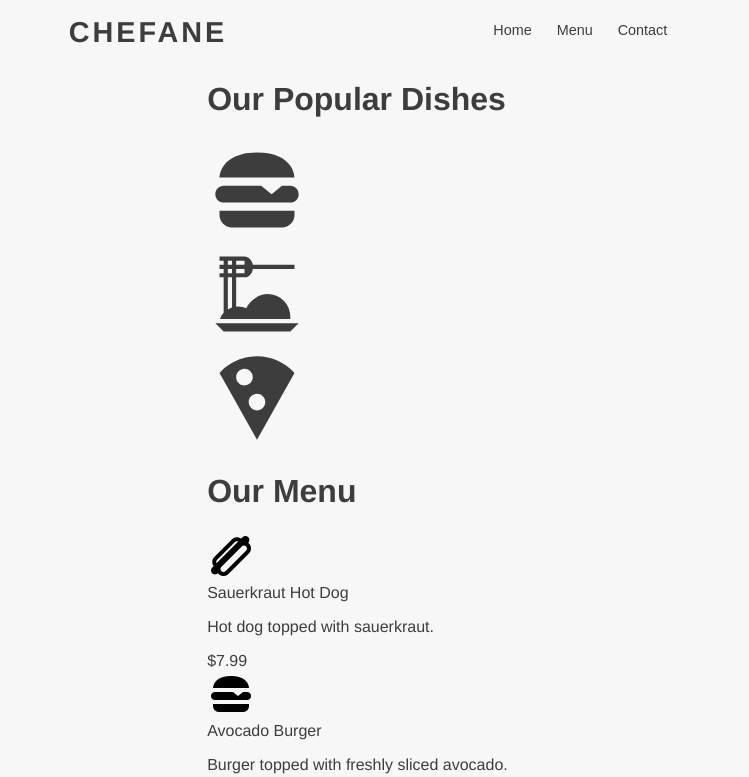
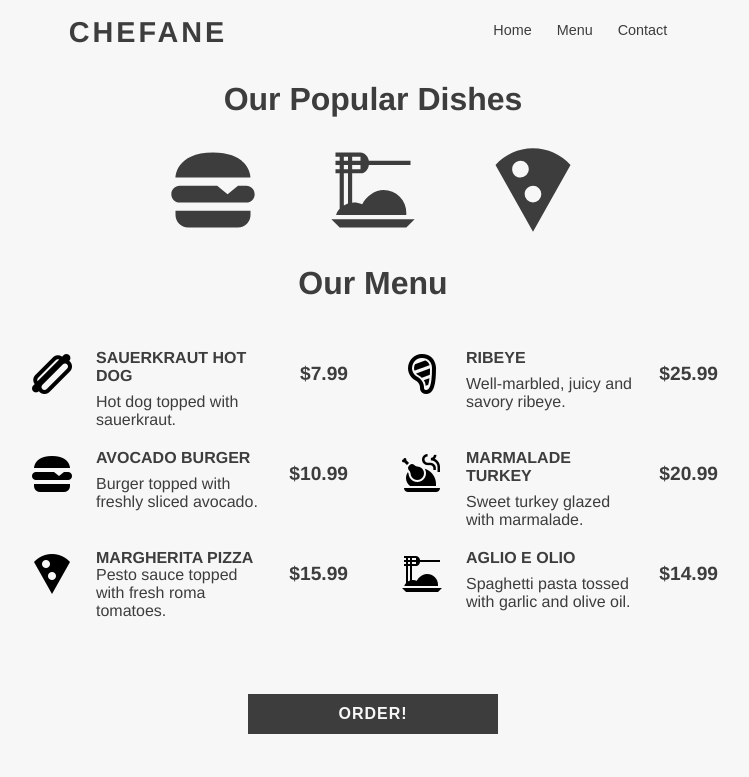
Before and after one commit to Vannent/restaurant-page, a plain HTML site: page index.html in a window 1280 px wide. Both pictures are taken after a click on the button "Menu". Shown: the top 777 px of the page, without its empty margins (267-1016 px from the left). Drawn offline with Linux system fonts and the light colour scheme.

Commit message:
style: add style to menu page

```diff
--- a/style.css
+++ b/style.css
@@ -165,6 +165,78 @@ main {
     transition: transform 330ms ease-in-out;
 }
 
+.menu {
+    width: 800px;
+    display: flex;
+    flex-direction: column;
+    align-items: center;
+    justify-content: flex-start;
+}
+
+.popular-dishes {
+    display: flex;
+    justify-content: space-between;
+    align-items: center;
+    gap: 60px;
+}
+
+.menu-content {
+    display: flex;
+    justify-content: center;
+    align-items: center;
+    gap: 50px;
+    margin-bottom: 50px;
+    height: 300px;
+}
+
+.food-items {
+    display: flex;
+    justify-content: space-between;
+    align-items: center;
+    gap: 20px;
+}
+.menuContent-text {
+    font-weight: bold;
+    text-transform: uppercase;
+    margin-bottom: auto;
+    height: 50px;
+}
+
+.food-items p {
+    font-weight: 100;
+    text-transform: none;
+    margin: 0%;
+    padding-top: 5px;
+    height: 42px;
+    display: flex;
+    justify-content: center;
+    align-items: center;
+}
+
+.left-column {
+    display: grid;
+    grid-template-columns: 25vw;
+    grid-template-rows: 50px 50px 50px;
+    gap: 50px;
+    flex-direction: column;
+    align-items: center;
+    justify-content: space-between;
+}
+
+.right-column {
+    display: grid;
+    grid-template-columns: 25vw;
+    grid-template-rows: 50px 50px 50px;
+    flex-direction: column;
+    align-items: center;
+    justify-content: space-between;
+    gap: 50px;
+}
+
+.menuContent-Price {
+    font-weight: bold;
+    font-size: 1.2em;
+}
 
 footer {
     text-align: center;
```
